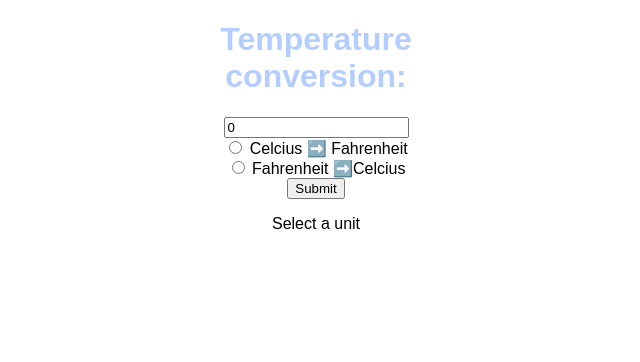
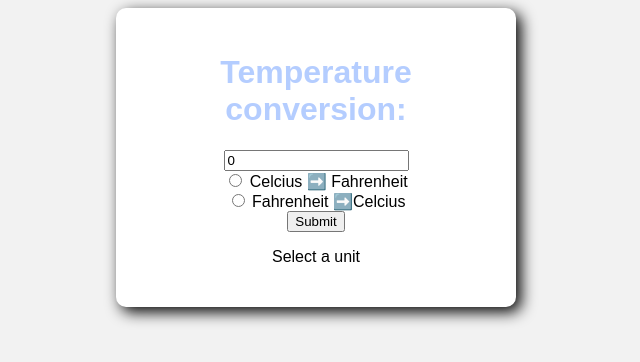
Before and after one commit to MANIZABAYO-Elie/My-temperature-conversion, a plain HTML site: page index.html in a window 1280 px wide. Shown: the whole page, without its empty margins (324-964 px from the left). Drawn offline with Linux system fonts and the light colour scheme.

Commit message:
file committed

```diff
--- a/script.js
+++ b/script.js
@@ -1,3 +1,10 @@
+
+
+const textBox = document.getElementById('textBox');
+const toFahrenheit = document.getElementById('toFahrenheit');
+const toCelcius = document.getElementById('toCelcius');
+const result = document.getElementById('result');
+
 
 function convert(){
 
--- a/style.css
+++ b/style.css
@@ -1,13 +1,16 @@
 body{
     font-family: Arial, sans-serif;
-    background-color: hsl(0%,0%,95%);
+    background-color:  hsl(0, 0%, 95%);
 }
 h1{
     color: #0055ff4b;
 }
 form{
-    background-color: white;
+    background-color: hsl(0, 0%, 100%);
     text-align: center;
     max-width: 350px;
     margin: auto;
+    padding: 25px;
+    border-radius: 10px;
+    box-shadow: 5px 5px 15px;
 }
```
